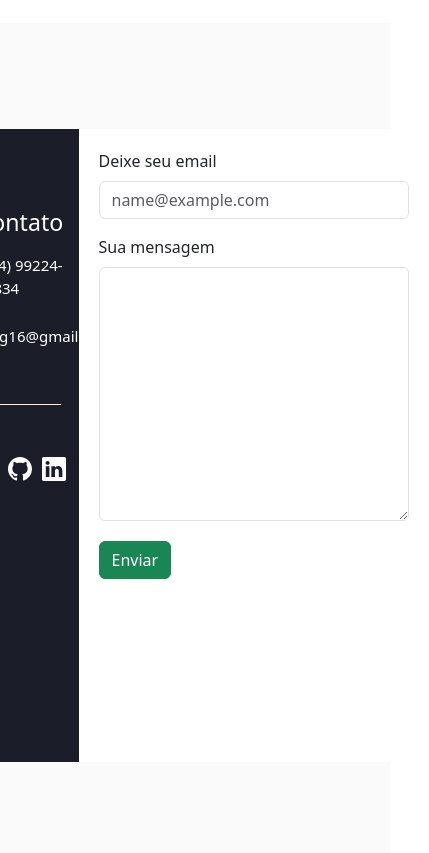
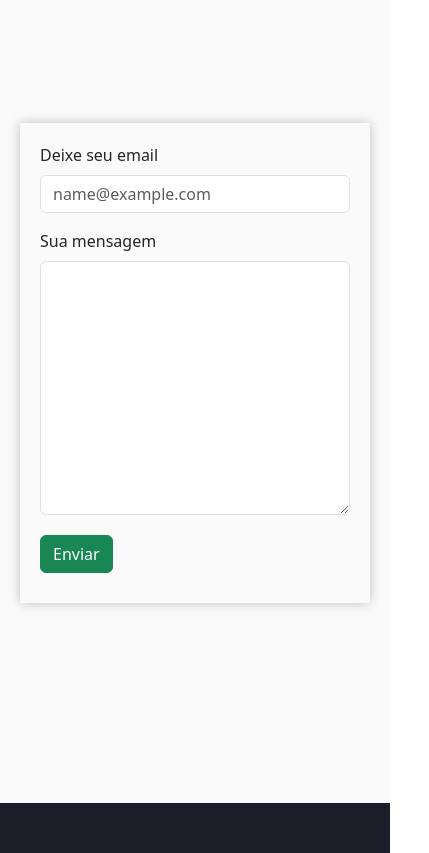
Before and after one commit to MateusEliasVieira/portfolio, a React (Create React App) app: page / in a window 390 px wide. Shown: the part 3180-4033 px from the top of the page, 429 px wide, since content can reach past the window. Built offline with nearby package versions, Linux system fonts and the light colour scheme.

Commit message:
ajustado responsividade

```diff
--- a/src/componentes/section_for/Info.css
+++ b/src/componentes/section_for/Info.css
@@ -5,7 +5,7 @@
     flex-direction: column;
     justify-content: center;
     align-items: center;
-    background-color: #ffffff;
+    background-color: #fafafa;
 }
 #box_conteudo_section_four{
     width: 100%;
--- a/src/componentes/section_two/Contato.css
+++ b/src/componentes/section_two/Contato.css
@@ -1,6 +1,6 @@
 #sectionTwo{
     width: 100%;
-    height: 100vh;
+    height: 100%;
     display: flex;
     flex-direction: row;
     align-items: center;
@@ -9,12 +9,12 @@
 }
 #card{
     width: 70%;
-    height: 75vh;
+    height: 480px;
     display: flex;
     flex-direction: row;
     align-items: center;
     justify-content: center;
-    background-color: red;
+    margin:100px auto 200px auto;
 }
 #info{
     width: 30%;
@@ -25,8 +25,7 @@ form{
     width: 70%;
     height: 100%;
     min-width: 350px;
-    padding: 20px;
-    background-color: white;
+    padding: 10px;
 }
 #info > h3{
     text-align: center;
--- a/src/componentes/section_two/ContatoResponsivo.css
+++ b/src/componentes/section_two/ContatoResponsivo.css
@@ -7,7 +7,12 @@
         font-size: 15px;
     }
     #info{
+        display: none;
+    }
+    form{
         width: 100%;
+        padding: 20px;
+        box-shadow: 0px 0px 10px rgb(192, 190, 190);
     }
   }
 
@@ -21,6 +26,7 @@
     }
     #info{
         width: 100%;
+        display: none;
     }
   }
 
```
